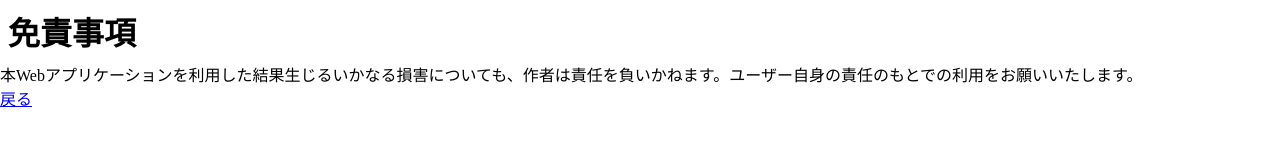
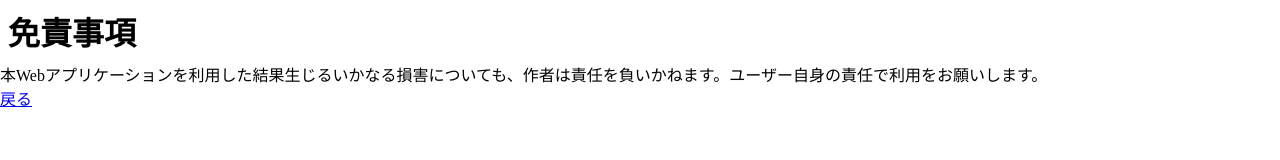
Before and after one commit to s1230038/ClauseHelper, a Next.js app in the folder clause-helper-app/: page /TermsOfUse in a window 1280 px wide. Shown: the top 160 px of the page. Built offline with nearby package versions, Linux system fonts and the light colour scheme; no server answers.

Commit message:
[update] fix sentence

```diff
--- a/clause-helper-app/src/pages/TermsOfUse.tsx
+++ b/clause-helper-app/src/pages/TermsOfUse.tsx
@@ -6,7 +6,7 @@ function TermsOfUse() {
     <div className={styles.container}>
       <h1 className={styles.header}>免責事項</h1>
       <p>
-        本Webアプリケーションを利用した結果生じるいかなる損害についても、作者は責任を負いかねます。ユーザー自身の責任のもとでの利用をお願いいたします。
+        本Webアプリケーションを利用した結果生じるいかなる損害についても、作者は責任を負いかねます。ユーザー自身の責任で利用をお願いします。
       </p>
       <Link href="/">戻る</Link>
     </div>
```
